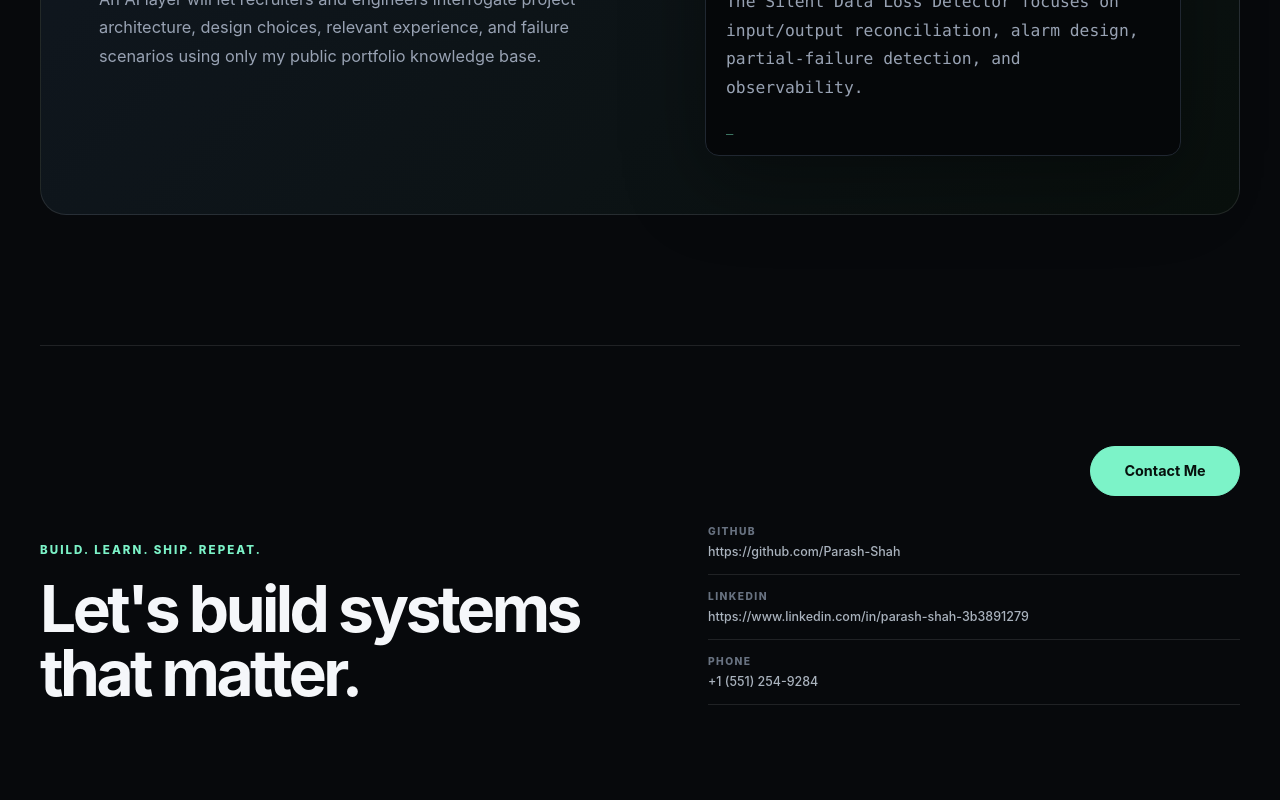
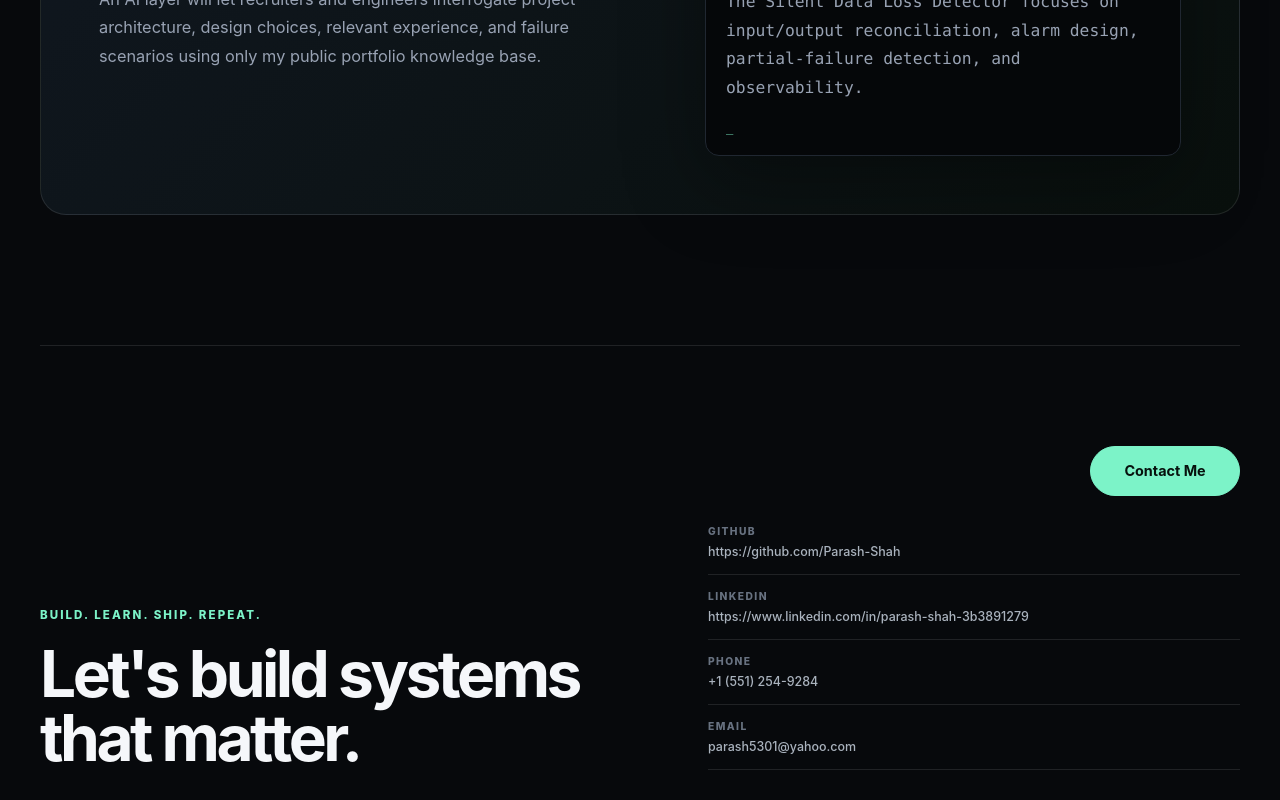
Before and after one commit to Parash-Shah/parash-portfolio, a Next.js app: page / in a window 1280 px wide. Shown: the part 3596-4396 px from the top of the page. Built offline with nearby package versions, Linux system fonts and the light colour scheme.

Commit message:
malito for email

```diff
--- a/app/page.tsx
+++ b/app/page.tsx
@@ -131,6 +131,10 @@ export default function Home() {
               <span>Phone</span>
               <strong>+1 (551) 254-9284</strong>
             </a>
+            <a className="footer-link" href="mailto:parash5301@yahoo.com">
+              <span>Email</span>
+              <strong>parash5301@yahoo.com</strong>
+            </a>
           </div>
         </div>
       </footer>
```
